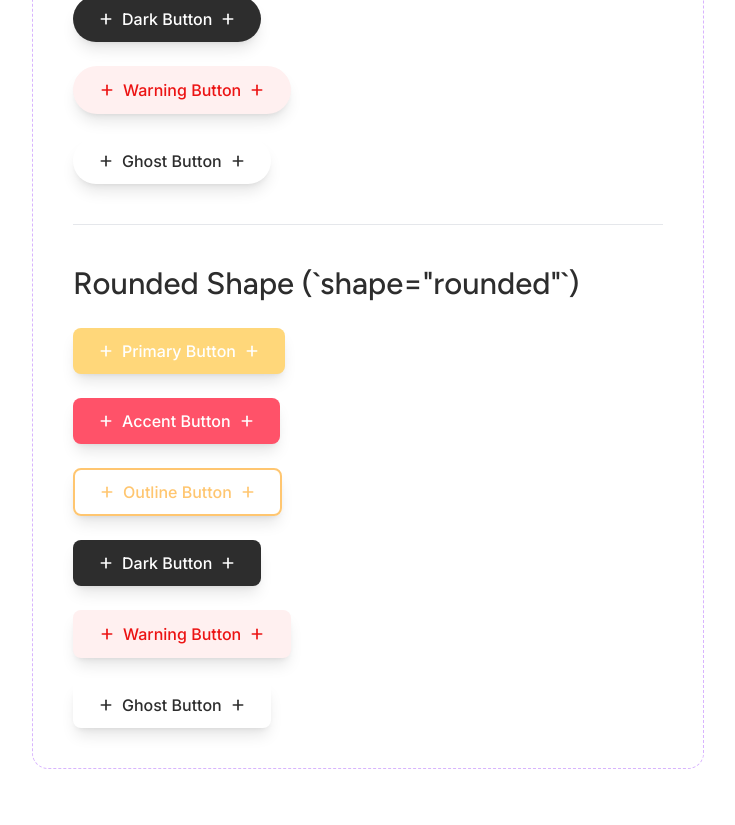
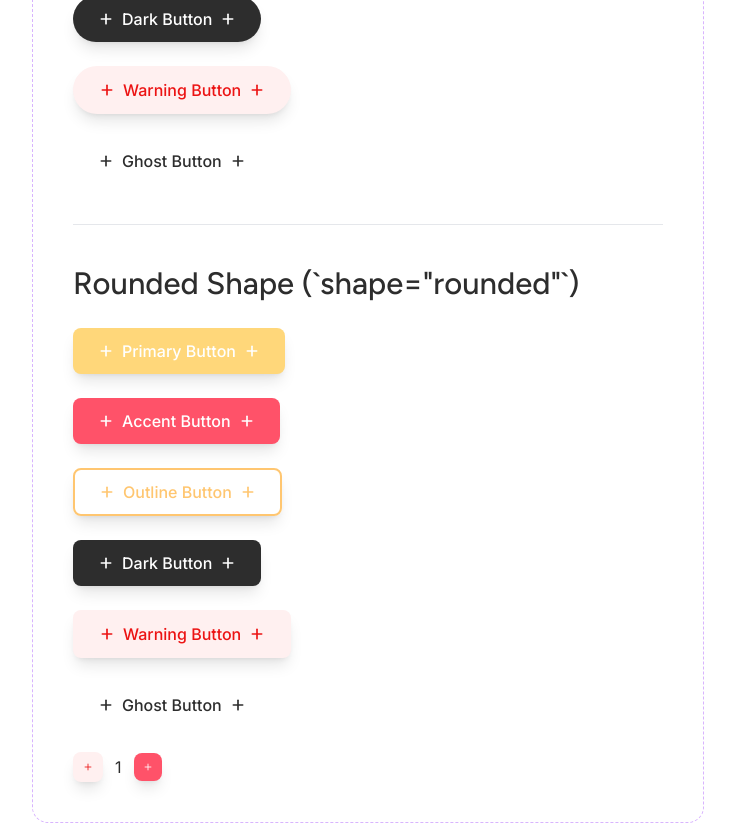
Before and after one commit to ShanRaboy11/Qios, a Next.js app: page / in a window 1280 px wide. Shown: the part 560-1385 px from the top of the page, without its empty margins (272-1007 px from the left). Built offline with nearby package versions, Linux system fonts and the light colour scheme.

Commit message:
feat(ui): add stepper button atom - Macatual

```diff
--- a/src/app/page.tsx
+++ b/src/app/page.tsx
@@ -136,6 +136,19 @@ export default function HomePage() {
             >
               Ghost Button
             </Button>
+            <div className="flex items-center gap-3">
+              {/* The Stepper Minus Button */}
+              <Button variant="warning" shape="rounded" size="icon">
+                <Plus size={10} />
+              </Button>
+
+              <span className="b1 font-bold">1</span>
+
+              {/* The Stepper Plus Button */}
+              <Button variant="accent" shape="rounded" size="icon">
+                <Plus size={10} />
+              </Button>
+            </div>
           </div>
         </div>
       </div>
--- a/src/components/atoms/Button.tsx
+++ b/src/components/atoms/Button.tsx
@@ -10,10 +10,13 @@ export type ButtonVariant =
   | "ghost";
 
 export type ButtonShape = "pill" | "rounded";
+// 1. Added Size Types
+export type ButtonSize = "sm" | "md" | "lg" | "icon";
 
 export interface ButtonProps extends React.ButtonHTMLAttributes<HTMLButtonElement> {
   variant?: ButtonVariant;
   shape?: ButtonShape;
+  size?: ButtonSize; // Added prop
   leftIcon?: React.ReactNode;
   rightIcon?: React.ReactNode;
 }
@@ -24,6 +27,7 @@ export const Button = React.forwardRef<HTMLButtonElement, ButtonProps>(
       className,
       variant = "primary",
       shape = "pill",
+      size = "md", // Default size
       leftIcon,
       rightIcon,
       children,
@@ -31,26 +35,35 @@ export const Button = React.forwardRef<HTMLButtonElement, ButtonProps>(
     },
     ref,
   ) => {
+    // 2. Extracted padding/sizing from baseStyles to sizeStyles
     const baseStyles =
-      "inline-flex items-center justify-center font-inter font-medium transition-all duration-200 focus-visible:outline-none focus-visible:ring-2 focus-visible:ring-offset-2 disabled:opacity-50 disabled:pointer-events-none text-sm md:text-[16px] px-4 py-2.5 md:px-6 md:py-3 border border-transparent";
+      "inline-flex items-center justify-center font-inter font-medium transition-all duration-200 focus-visible:outline-none focus-visible:ring-2 focus-visible:ring-offset-2 disabled:opacity-50 disabled:pointer-events-none border border-transparent shrink-0";
 
     const shapeStyles = {
       pill: "rounded-full",
       rounded: "rounded-[8px]",
     };
 
+    // 3. New Size Mapping
+    const sizeStyles = {
+      sm: "px-3 py-1.5 text-xs md:text-sm",
+      md: "px-4 py-2.5 md:px-6 md:py-3 text-sm md:text-[16px]",
+      lg: "px-8 py-4 text-lg",
+      icon: "p-2 min-h-fit min-w-fit aspect-square",
+    };
+
     const variantStyles = {
       primary:
-        "bg-brand-secondary text-text-tertiary hover:bg-brand-secondary hover:text-text-tertiary transition-all duration-300 transform hover:scale-105 shadow-lg cursor-pointer active:scale-[0.98] active:opacity-80",
+        "bg-brand-secondary text-text-tertiary hover:bg-brand-secondary/90 transition-all duration-300 transform hover:scale-105 shadow-lg cursor-pointer active:scale-[0.98] active:opacity-80",
       accent:
-        "bg-brand-accent text-white hover:text-white transition-all duration-300 transform hover:scale-105 shadow-lg cursor-pointer active:text-black active:scale-[0.98]",
+        "bg-brand-accent text-white hover:bg-brand-accent/90 transition-all duration-300 transform hover:scale-105 shadow-lg cursor-pointer active:scale-[0.98]",
       outline:
-        "border-brand-primary border-2 text-brand-primary hover:bg-brand-secondary hover:border-brand-secondary hover:text-white transition-all duration-300 transform hover:scale-105 shadow-lg cursor-pointer active:bg-brand-secondary active:border-brand-secondary active:text-white active:scale-[0.98]",
-      dark: "bg-text-primary text-white hover:bg-text-primary/90 transition-all duration-300 transform hover:scale-105 shadow-lg cursor-pointer active:bg-[#1A1A1A] active:scale-[0.98]",
+        "border-brand-primary border-2 text-brand-primary hover:bg-brand-secondary hover:border-brand-secondary hover:text-white transition-all duration-300 transform hover:scale-105 shadow-lg cursor-pointer active:scale-[0.98]",
+      dark: "bg-text-primary text-white hover:bg-text-primary/90 transition-all duration-300 transform hover:scale-105 shadow-lg cursor-pointer active:scale-[0.98]",
       warning:
-        "bg-warning-secondary text-warning-primary border-2 hover:border-warning-primary hover:text-warning-primary transition-all duration-300 transform hover:scale-105 shadow-lg cursor-pointer active:bg-warning-primary active:border-warning-primary active:text-white active:scale-[0.98]",
+        "bg-warning-secondary text-warning-primary border-2 border-transparent hover:border-warning-primary transition-all duration-300 transform hover:scale-105 shadow-lg cursor-pointer active:scale-[0.98]",
       ghost:
-        "bg-transparent text-text-primary hover:opacity-80 transition-all duration-300 transform hover:scale-105 shadow-lg cursor-pointer active:opacity-60 active:scale-[0.98]",
+        "bg-transparent text-text-primary hover:bg-black/5 transition-all duration-300 transform hover:scale-105 cursor-pointer active:scale-[0.98]",
     };
 
     return (
@@ -59,19 +72,32 @@ export const Button = React.forwardRef<HTMLButtonElement, ButtonProps>(
         className={cn(
           baseStyles,
           shapeStyles[shape],
+          sizeStyles[size], // Applied size here
           variantStyles[variant],
           className,
         )}
         {...props}
       >
         {leftIcon && (
-          <span className="mr-2 flex items-center justify-center">
+          <span
+            className={cn(
+              "flex items-center justify-center",
+              children && "mr-2",
+            )}
+          >
             {leftIcon}
           </span>
         )}
+
         {children}
+
         {rightIcon && (
-          <span className="ml-2 flex items-center justify-center">
+          <span
+            className={cn(
+              "flex items-center justify-center",
+              children && "ml-2",
+            )}
+          >
             {rightIcon}
           </span>
         )}
@@ -83,16 +109,16 @@ export const Button = React.forwardRef<HTMLButtonElement, ButtonProps>(
 Button.displayName = "Button";
 
 /*example usage
-  <Button
-    variant="primary"
-    shape="rounded"
-    leftIcon={icon}
-    rightIcon={icon}
-  >
-  <Button
-    variant="accent"
-    shape="pill"
-    leftIcon={icon}
-    rightIcon={icon}
-  >
+<Button variant="ghost" shape="rounded" leftIcon={icon} rightIcon={icon}>
+  Ghost Button
+</Button>
+<div className="flex items-center gap-3">
+  <Button variant="warning" shape="rounded" size="icon">
+    <Plus size={10} />
+  </Button>
+  <span className="b1 font-bold">1</span>
+  <Button variant="accent" shape="rounded" size="icon">
+    <Plus size={10} />
+  </Button>
+</div>
 */
```
